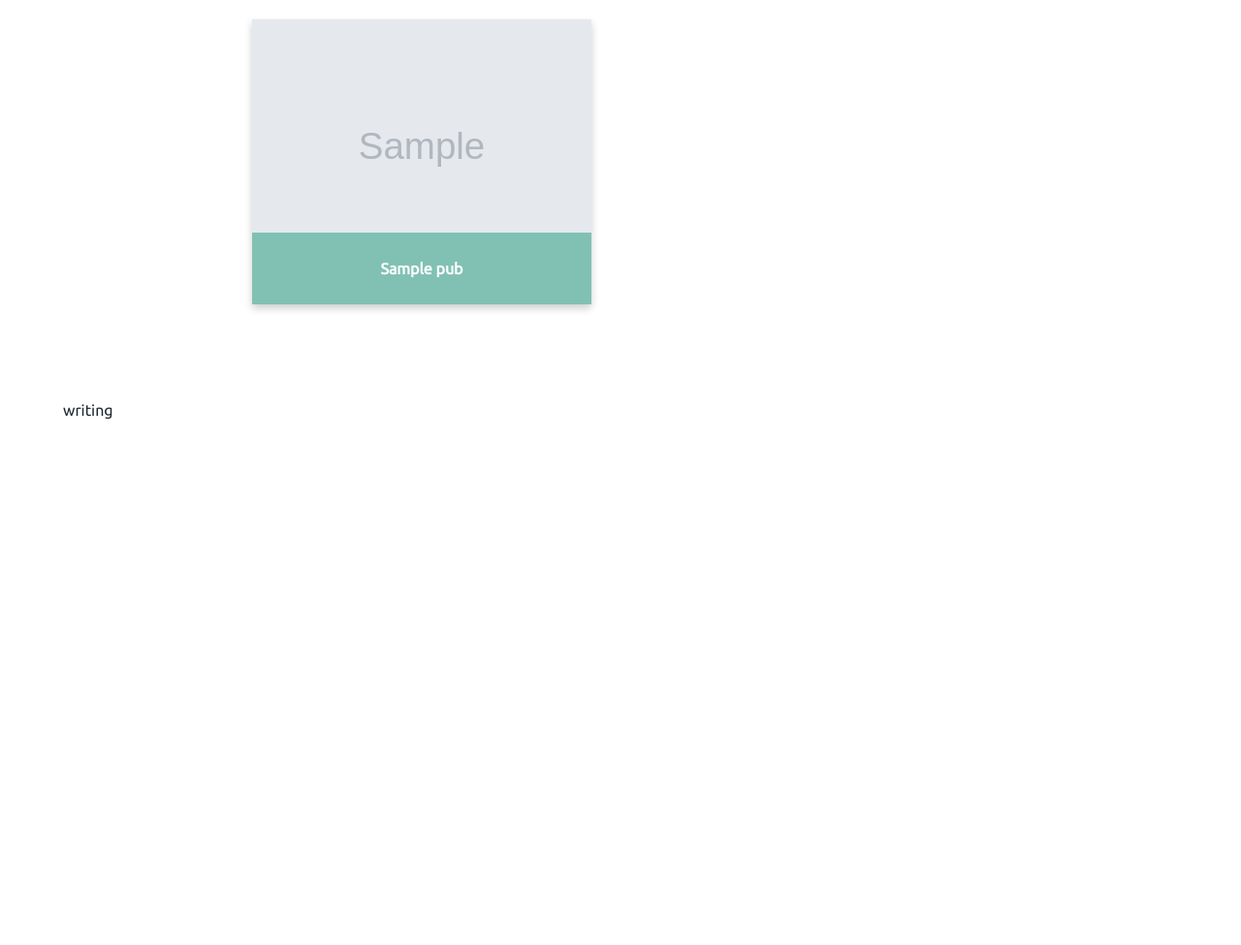
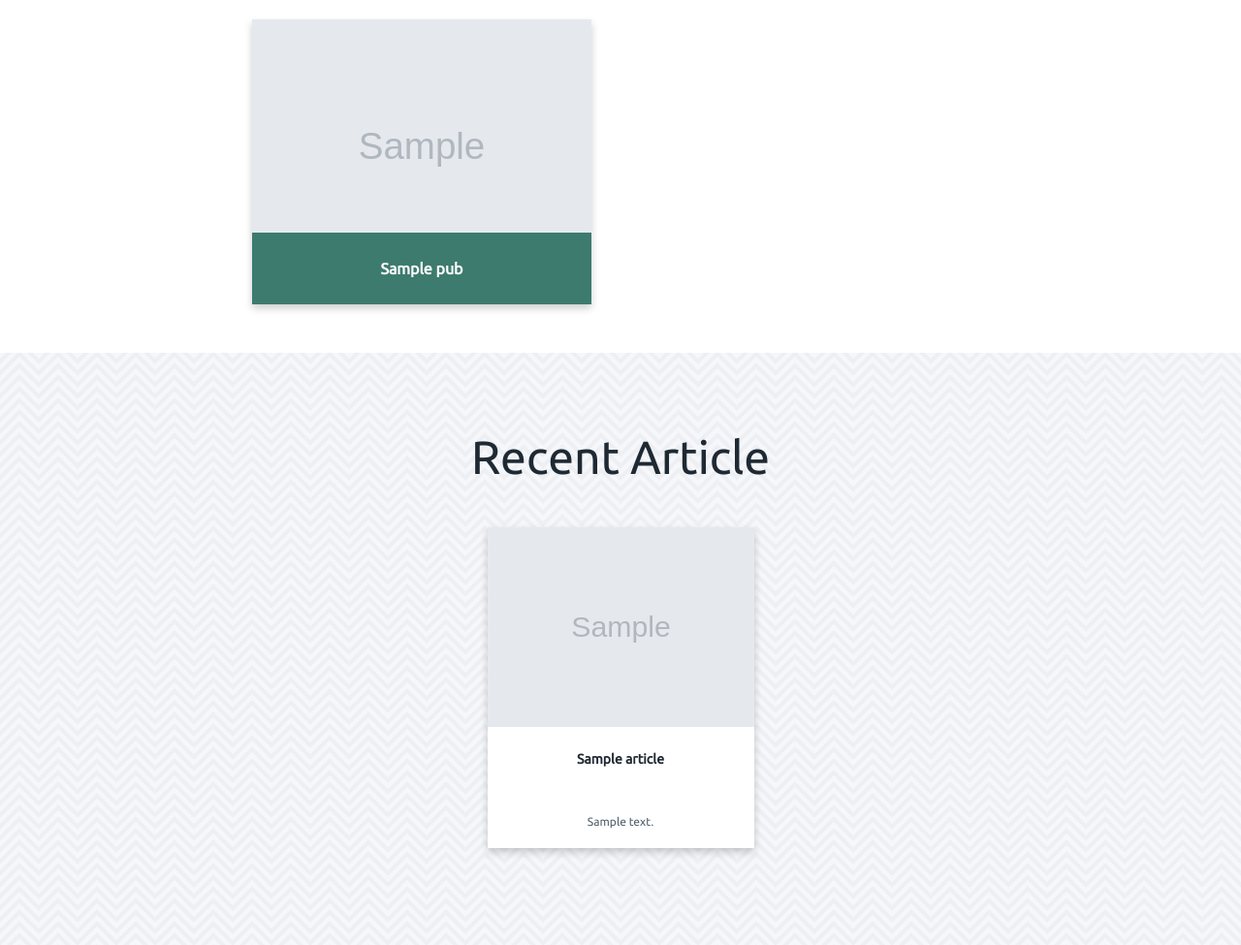
Before and after one commit to samirelanduk/samireland.com, a Django app: template core/templates/home.html in a window 1280 px wide. Shown: the part 2458-3433 px from the top of the page at 97% size. Before the commit the page ends 2890 px from the top, so only its background shows below. Run offline with Django 3.2, Linux system fonts and the light colour scheme; the template is opened without the code that fills it: most values are stand-ins (such as "Sample title", 1, 10 or a date in 2020); grey boxes marked "Sample" are stand-in pictures; style sheets or scripts are compiled from the project's sources; some libraries are stand-ins or nearby versions.

Commit message:
Articles section

```diff
--- a/core/admin.py
+++ b/core/admin.py
@@ -3,3 +3,4 @@ from .models import *
 
 admin.site.register(Project)
 admin.site.register(Publication)
+admin.site.register(Article)
--- a/core/static/css/_home.scss
+++ b/core/static/css/_home.scss
@@ -166,7 +166,7 @@ section {
         .publication {
             margin: 0px auto;
             display: block;
-            background: $primary-3;
+            background: $primary-6;
             text-align: center;
             box-shadow: 0 4px 8px 0 rgba(0,0,0,0.2);
 
@@ -184,9 +184,49 @@ section {
                 font-weight: bold;
                 font-size: 16px;
                 color: white;
-                background-color: $primary-3;
+                background-color: #00000000;
                 line-height: 1.5;
             }
+        }
+    }
+}
+
+#writing {
+    background-color: $gray-1;
+
+    h2 {
+        margin-bottom: 45px;
+    }
+
+    .article {
+        margin: 0px auto;
+        display: block;
+        text-align: center;
+        box-shadow: 0 4px 8px 0 rgba(0,0,0,0.2);
+        max-width: 275px;
+        background-color: white;
+
+        .image {
+            background-color: white;
+            margin-bottom: 25px;
+
+            img {
+                width: 100%;
+                opacity: 0.6;
+                display: block;
+            }
+        }
+
+        h3 {
+           font-size: 14px;
+           font-weight: bold;
+        }
+
+        p {
+            line-height: 1.2;
+            padding: 0px 15px;
+            font-size: 12px;
+            padding-bottom: 20px;
         }
     }
 }
--- a/core/templates/home.html
+++ b/core/templates/home.html
@@ -76,7 +76,14 @@
       </div>
     </section>
 
-    <section id="writing" class="container">writing</section>
+    <section id="writing" class="container zigzag">
+      <h2>Recent Article</h2>
+      <a class="article" href="/articles/{{ article.id }}/">
+        <div class="image"><img src="{{ article.image.url }}"></div>
+        <h3>{{ article.title }}</h3>
+        <p>{{ article.summary }}</p>
+      </a>
+    </section>
 
 
 
--- a/core/views.py
+++ b/core/views.py
@@ -1,9 +1,10 @@
 from django.shortcuts import redirect, render
-from .models import Project, Publication
+from .models import Project, Publication, Article
 
 def home(request, message=False):
     four_projects = Project.objects.all()[:4]
     two_pubs = Publication.objects.all()[:2]
+    article = Article.objects.first()
     return render(request, "home.html", {
-     "projects": four_projects, "publications": two_pubs
+     "projects": four_projects, "publications": two_pubs, "article": article
     })
```
Also changed, not shown: core/models.py (+18 -0 lines), core/migrations/0004_article.py (added), core/migrations/0005_auto_20190717_1226.py (added).
